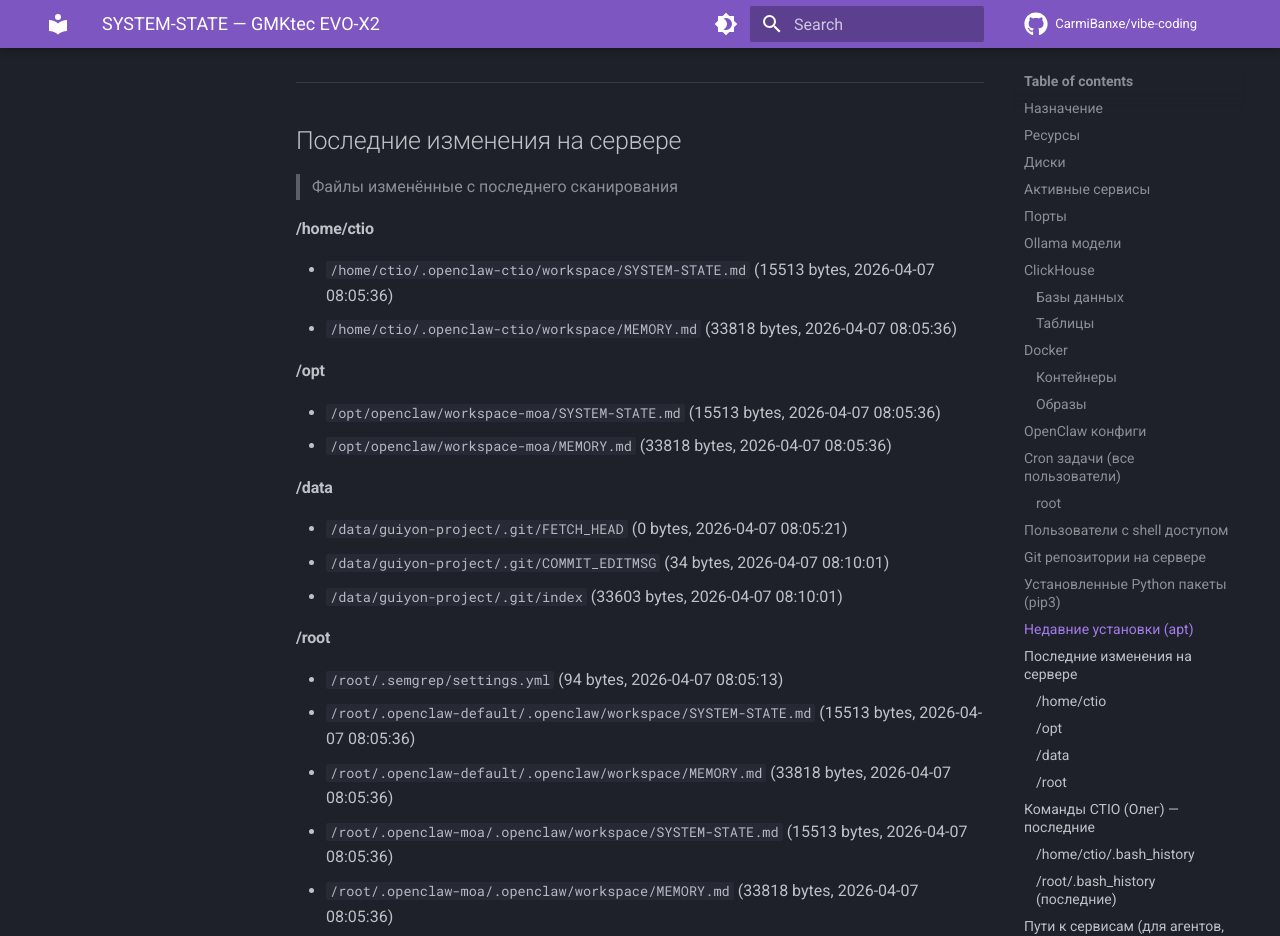
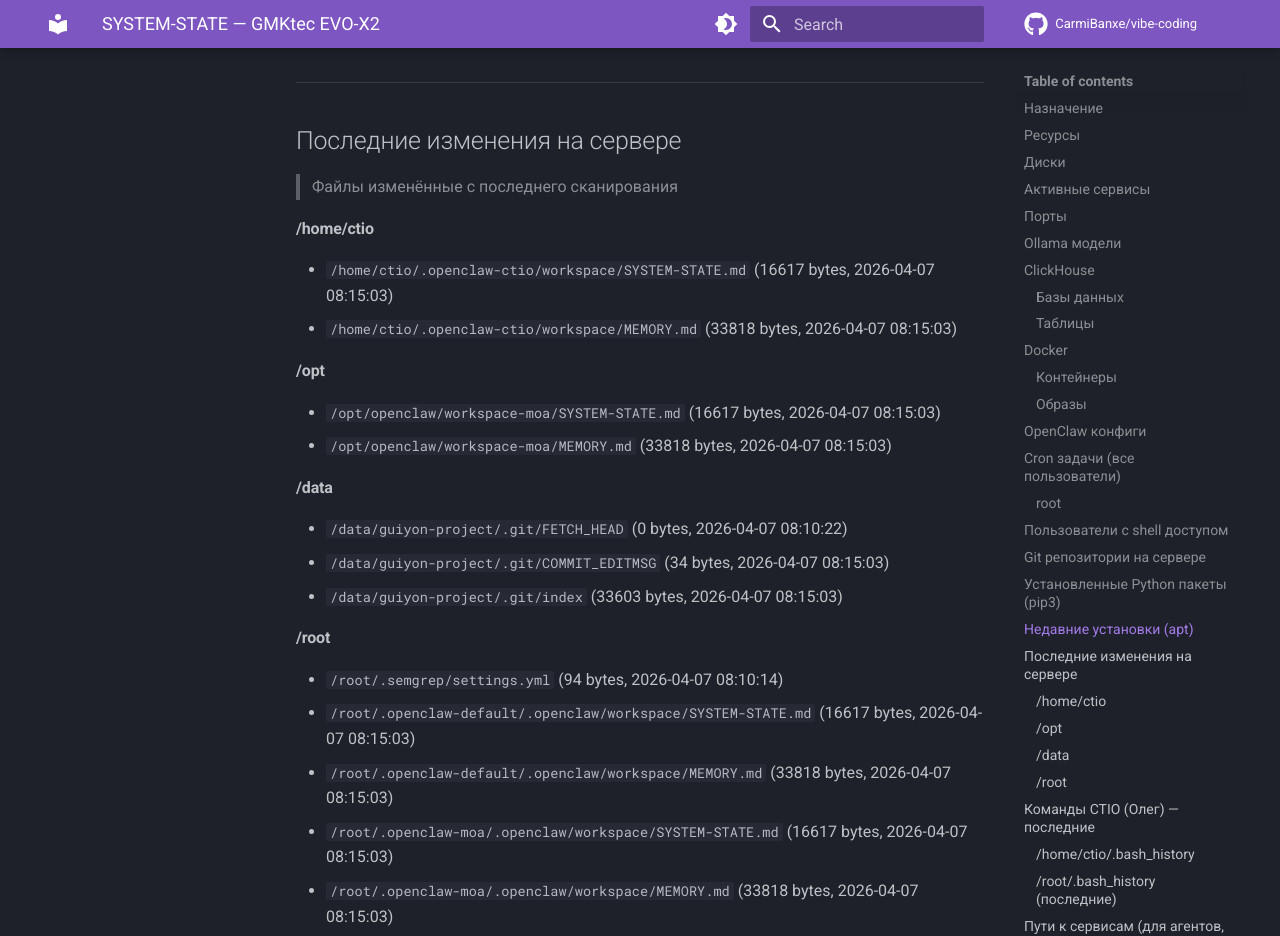
Before and after one commit to CarmiBanxe/vibe-coding, an MkDocs documentation site: the page built from docs/SYSTEM-STATE.md, in a window 1280 px wide and 1400 px high, scrolled down 13841 px. Shown: the top 936 px of the window. Built offline with MkDocs 1.6.1 and Material for MkDocs 9.7.7, drawn with Linux system fonts in a browser that asks for light colours; comment, search, counter and statistics services are not loaded; some of the changed text lies outside the part shown.

Commit message:
auto: SYSTEM-STATE v2 update (2026-04-07 08:15 CEST)

```diff
--- a/docs/SYSTEM-STATE.md
+++ b/docs/SYSTEM-STATE.md
@@ -1,6 +1,6 @@
 # SYSTEM-STATE — GMKtec EVO-X2
 > Автоматически обновляется каждые 5 минут
-> Последнее сканирование: 2026-04-07 08:10 CEST
+> Последнее сканирование: 2026-04-07 08:15 CEST
 > Источник: ctio-watcher.sh v2 (cron)
 
 ## Назначение
@@ -379,28 +379,28 @@
 
 
 #### /home/ctio
-- `/home/ctio/.openclaw-ctio/workspace/SYSTEM-STATE.md` (15513 bytes, 2026-04-07 08:05:36)
-- `/home/ctio/.openclaw-ctio/workspace/MEMORY.md` (33818 bytes, 2026-04-07 08:05:36)
+- `/home/ctio/.openclaw-ctio/workspace/SYSTEM-STATE.md` (16617 bytes, 2026-04-07 08:15:03)
+- `/home/ctio/.openclaw-ctio/workspace/MEMORY.md` (33818 bytes, 2026-04-07 08:15:03)
 
 #### /opt
-- `/opt/openclaw/workspace-moa/SYSTEM-STATE.md` (15513 bytes, 2026-04-07 08:05:36)
-- `/opt/openclaw/workspace-moa/MEMORY.md` (33818 bytes, 2026-04-07 08:05:36)
+- `/opt/openclaw/workspace-moa/SYSTEM-STATE.md` (16617 bytes, 2026-04-07 08:15:03)
+- `/opt/openclaw/workspace-moa/MEMORY.md` (33818 bytes, 2026-04-07 08:15:03)
 
 #### /data
-- `/data/guiyon-project/.git/FETCH_HEAD` (0 bytes, 2026-04-07 08:05:21)
-- `/data/guiyon-project/.git/COMMIT_EDITMSG` (34 bytes, 2026-04-07 08:10:01)
-- `/data/guiyon-project/.git/index` (33603 bytes, 2026-04-07 08:10:01)
+- `/data/guiyon-project/.git/FETCH_HEAD` (0 bytes, 2026-04-07 08:10:22)
+- `/data/guiyon-project/.git/COMMIT_EDITMSG` (34 bytes, 2026-04-07 08:15:03)
+- `/data/guiyon-project/.git/index` (33603 bytes, 2026-04-07 08:15:03)
 
 #### /root
-- `/root/.semgrep/settings.yml` (94 bytes, 2026-04-07 08:05:13)
-- `/root/.openclaw-default/.openclaw/workspace/SYSTEM-STATE.md` (15513 bytes, 2026-04-07 08:05:36)
-- `/root/.openclaw-default/.openclaw/workspace/MEMORY.md` (33818 bytes, 2026-04-07 08:05:36)
-- `/root/.openclaw-moa/.openclaw/workspace/SYSTEM-STATE.md` (15513 bytes, 2026-04-07 08:05:36)
-- `/root/.openclaw-moa/.openclaw/workspace/MEMORY.md` (33818 bytes, 2026-04-07 08:05:36)
-- `/root/.openclaw-moa/.openclaw/workspace-moa/SYSTEM-STATE.md` (15513 bytes, 2026-04-07 08:05:36)
-- `/root/.openclaw-moa/.openclaw/workspace-moa/MEMORY.md` (33818 bytes, 2026-04-07 08:05:36)
-- `/root/.openclaw-moa/workspace-moa/SYSTEM-STATE.md` (15513 bytes, 2026-04-07 08:05:36)
-- `/root/.openclaw-moa/workspace-moa/MEMORY.md` (33818 bytes, 2026-04-07 08:05:36)
+- `/root/.semgrep/settings.yml` (94 bytes, 2026-04-07 08:10:14)
+- `/root/.openclaw-default/.openclaw/workspace/SYSTEM-STATE.md` (16617 bytes, 2026-04-07 08:15:03)
+- `/root/.openclaw-default/.openclaw/workspace/MEMORY.md` (33818 bytes, 2026-04-07 08:15:03)
+- `/root/.openclaw-moa/.openclaw/workspace/SYSTEM-STATE.md` (16617 bytes, 2026-04-07 08:15:03)
+- `/root/.openclaw-moa/.openclaw/workspace/MEMORY.md` (33818 bytes, 2026-04-07 08:15:03)
+- `/root/.openclaw-moa/.openclaw/workspace-moa/SYSTEM-STATE.md` (16617 bytes, 2026-04-07 08:15:03)
+- `/root/.openclaw-moa/.openclaw/workspace-moa/MEMORY.md` (33818 bytes, 2026-04-07 08:15:03)
+- `/root/.openclaw-moa/workspace-moa/SYSTEM-STATE.md` (16617 bytes, 2026-04-07 08:15:03)
+- `/root/.openclaw-moa/workspace-moa/MEMORY.md` (33818 bytes, 2026-04-07 08:15:03)
 
 ---
 
```
Also changed, not shown: other parts of docs/SYSTEM-STATE.md (+3 -3 lines).
